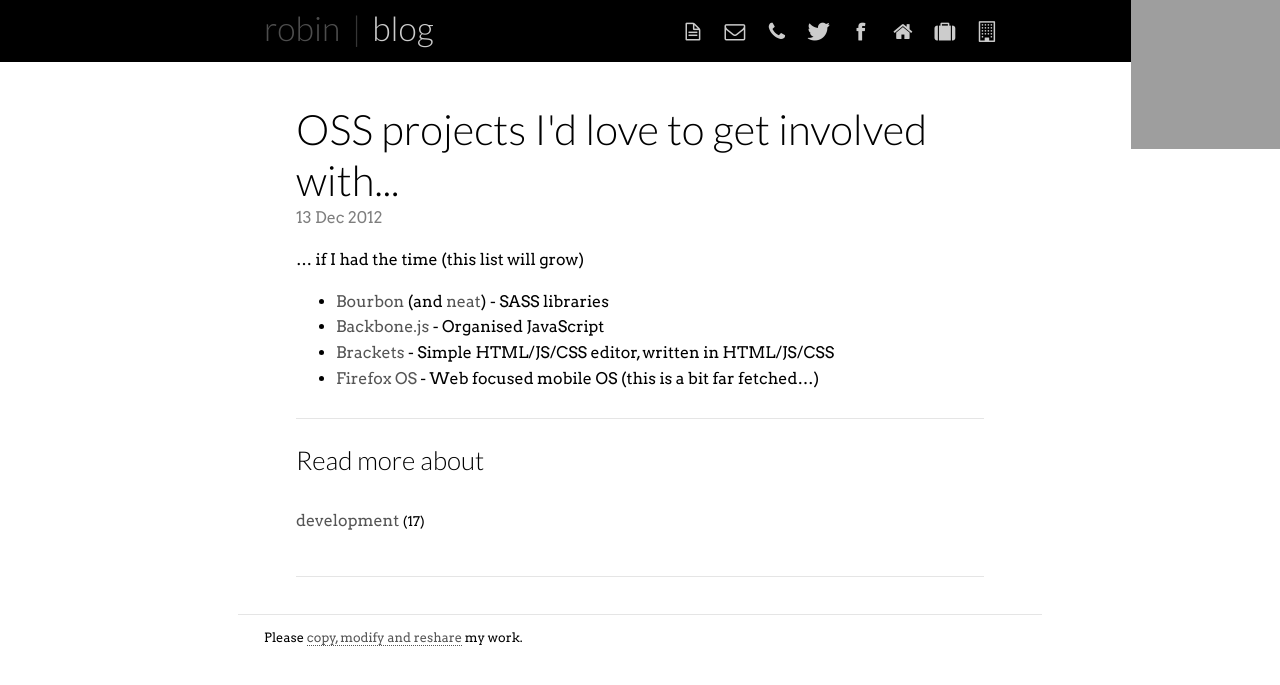
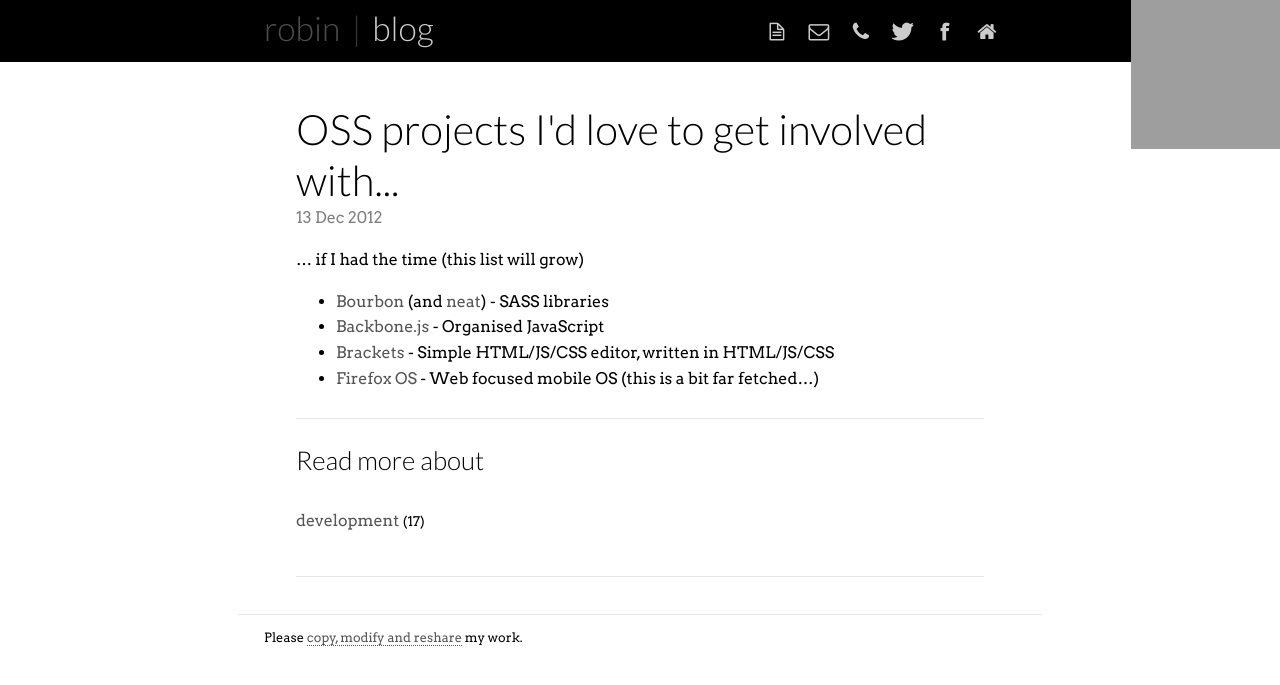
Before and after one commit to nottrobin/robinwinslow.uk, a Jekyll site: the page built from _posts/2012-12-13-oss-projects-i-d-love-to-get-involved-with.md, in a window 1280 px wide. Shown: the top 685 px of the page. Built offline with Jekyll 4.4.1, drawn with Linux system fonts in a browser that asks for light colours; Markdown is read by kramdown in place of the engine named in the settings; comment, search, counter and statistics services are not loaded; grey boxes are pictures that could not be loaded.

Commit message:
Remove unnecessary role and company links

```diff
--- a/_layouts/default.html
+++ b/_layouts/default.html
@@ -61,10 +61,6 @@
                         <li title="Address: NG7, Nottingham" class="adr">
                             <a href="https://maps.google.co.uk/maps?q=ng7" class="icon-home"><span class="postal-code">NG7</span></a>
                         </li>
-                        <li title="Role: Senior Developer"><a class="icon-suitcase" href="http://en.wikipedia.org/wiki/Web_developer"><span class="role">senior developer</span></a></li>
-                        <li title="Company: Hillarys">
-                            <a href="http://www.hillarys.co.uk/" class="icon-building"><span class="org">Hillarys</span></a>
-                        </li>
                         <li title="Fork me on Github">
                             <a href="https://github.com/nottrobin/nottrobin.github.com/" class="icon-github"><span class="github">Fork me on github</span></a>
                         </li>
```
